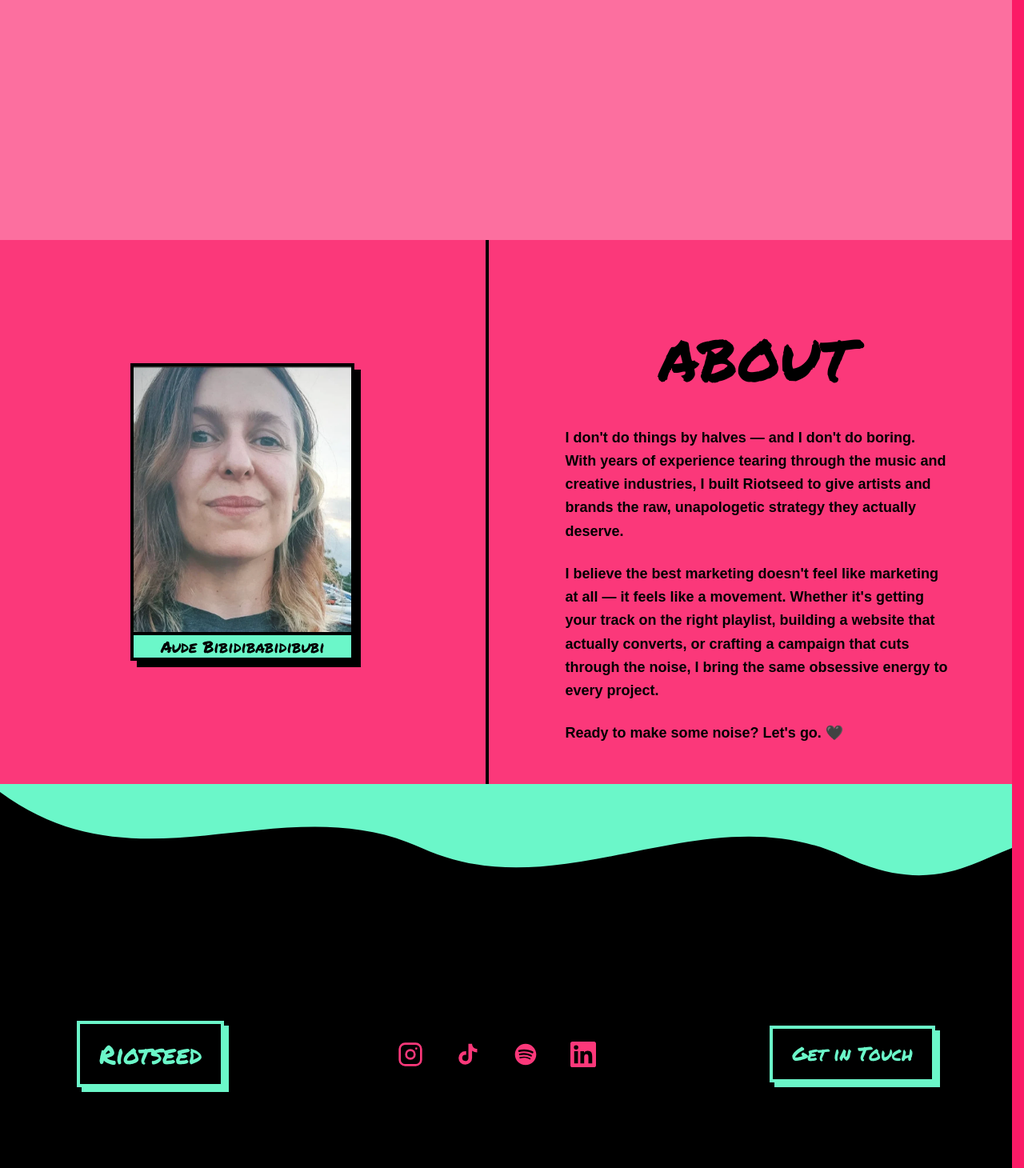
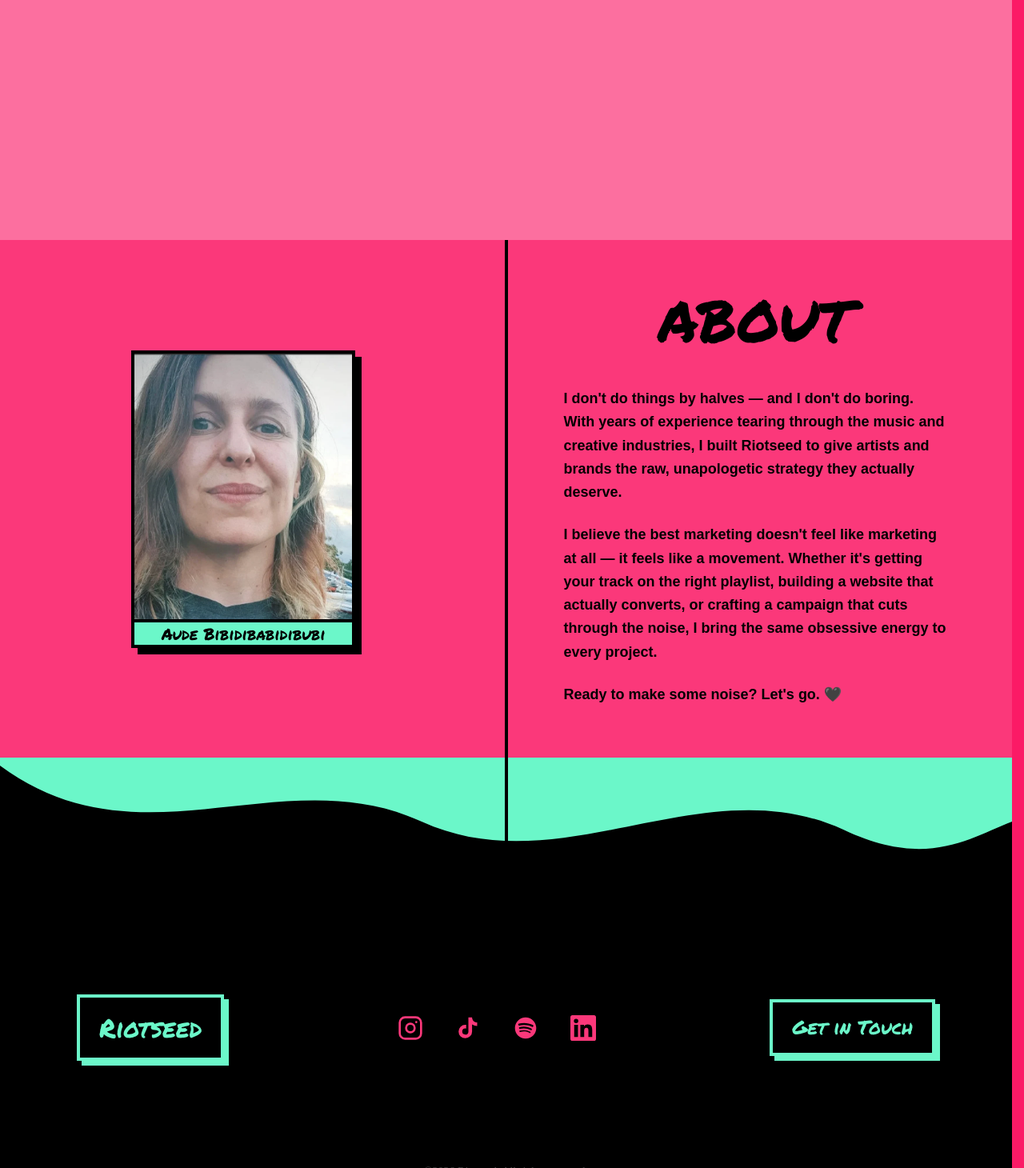
Before and after one commit to Cmbs86/Riotseed, a React (Vite) app: page / in a window 1280 px wide. Shown: the part 1968-3428 px from the top of the page at 80% size. Built offline with nearby package versions, Linux system fonts and the light colour scheme; a web font is replaced by a local one.

Commit message:
add line green wave footer

```diff
--- a/src/components/Footer.tsx
+++ b/src/components/Footer.tsx
@@ -81,7 +81,19 @@ const Footer = () => {
       `}</style>
 
       {/* Wave */}
-      <div className="footer-wave-section">
+      <div className="footer-wave-section" style={{ position: 'relative' }}>
+  {/* Continuation of About's vertical divider */}
+  <div style={{
+    position: 'absolute',
+    left: '50%',
+    top: 0,
+    bottom: 0,
+    width: '4px',
+    backgroundColor: '#000000',
+    transform: 'translateX(-50%)',
+    zIndex: 10
+  }}></div>
+
    <svg
   viewBox="0 0 1440 280"
   xmlns="http://www.w3.org/2000/svg"
--- a/src/sections/About.tsx
+++ b/src/sections/About.tsx
@@ -23,7 +23,7 @@ const About = () => {
   }, []);
 
   return (
-    <section id="about" className="w-full bg-third-pink flex flex-col">
+    <section id="about" className="w-full bg-third-pink relative">
       <style>{`
         .about-photo-col {
           display: flex;
@@ -32,7 +32,7 @@ const About = () => {
           flex: 1;
           padding: 4rem 2rem;
         }
-        .about-divider-v {
+        .about-divider-absolute {
           display: none;
         }
         .about-divider-h {
@@ -62,7 +62,6 @@ const About = () => {
           display: flex;
           flex-direction: column;
           align-items: stretch;
-          flex: 1;
         }
         .about-header-mobile {
           display: block;
@@ -73,10 +72,22 @@ const About = () => {
           display: none;
         }
         @media (min-width: 768px) {
+          .about-divider-absolute {
+            display: block;
+            position: absolute;
+            left: 50%;
+            top: 0;
+            bottom: 0;
+            width: 4px;
+            background-color: #000000;
+            transform: translateX(-50%);
+          }
+          .about-divider-h {
+            display: none;
+          }
           .about-layout {
             flex-direction: row;
-            min-height: 680px;
-            max-width: 1700px;
+            max-width: 1400px;
             margin: 0 auto;
             width: 100%;
           }
@@ -85,21 +96,11 @@ const About = () => {
             justify-content: center;
             padding: 8rem 4rem;
           }
-          .about-divider-v {
-            display: block;
-            width: 4px;
-            background-color: #000000;
-            align-self: stretch;
-            flex: 0 0 4px;
-          }
-          .about-divider-h {
-            display: none;
-          }
           .about-bio-col {
             flex: 1;
             align-items: center;
             text-align: left;
-            padding: 4rem 5rem 0rem 6rem;
+            padding: 4rem 5rem 4rem 6rem;
             justify-content: center;
           }
           .about-bio-inner {
@@ -116,7 +117,6 @@ const About = () => {
         @media (min-width: 1920px) {
           .about-layout {
             max-width: 2400px;
-            min-height: 860px;
           }
           .about-photo-col {
             padding: 10rem 6rem;
@@ -130,6 +130,9 @@ const About = () => {
         }
       `}</style>
 
+      {/* Absolute vertical divider — desktop only, always full height */}
+      <div className="about-divider-absolute"></div>
+
       {/* Mobile header */}
       <div className="about-header-mobile">
         <h2 className={`font-permanent-marker text-5xl text-primary-black text-center transition-all duration-1000 ${
@@ -142,7 +145,7 @@ const About = () => {
       <div className="block md:hidden h-8"></div>
 
       {/* Split layout */}
-      <div className="w-full flex-col flex-1">
+      <div className="w-full">
         <div
           className={`about-layout transition-all duration-1000 ${
             isVisible ? "opacity-100 translate-y-0" : "opacity-0 translate-y-20"
@@ -177,10 +180,7 @@ const About = () => {
             </div>
           </div>
 
-          {/* Vertical divider — desktop */}
-          <div className="about-divider-v"></div>
-
-          {/* Horizontal divider — mobile */}
+          {/* Horizontal divider — mobile only */}
           <div className="about-divider-h"></div>
 
           {/* Bio */}
```
